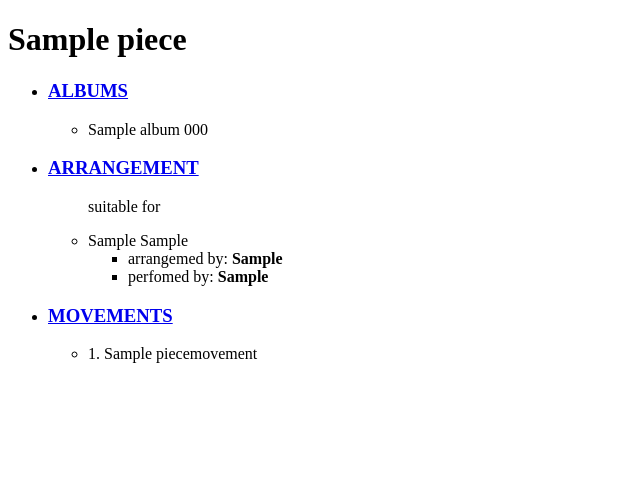
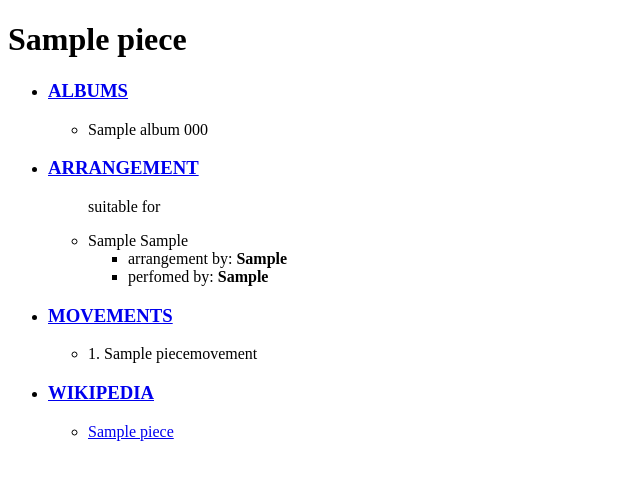
Before and after one commit to VladoKundrat/bachelor_thesis_project, a Django app: page /janacek/piece/detail/1/ in a window 1280 px wide. Shown: the top 480 px of the page, without its empty margins (0-640 px from the left). Run offline with Django 3.2, Linux system fonts and the light colour scheme; tables that the repository leaves empty hold one stand-in row (values such as "Sample post").

Commit message:
Last commit

```diff
--- a/bachelor_thesis/urls.py
+++ b/bachelor_thesis/urls.py
@@ -16,6 +16,8 @@ Including another URLconf
 from django.conf.urls import include, url
 from django.contrib import admin
 
+admin.site.site_header = 'Database of recordings of Janacek\'s works'
+
 urlpatterns = [
     url(r'^admin/', include(admin.site.urls)),
     url(r'janacek/', include('database_of_janacek_works.urls'))
--- a/database_of_janacek_works/static/database_of_janacek_works/js/app.js
+++ b/database_of_janacek_works/static/database_of_janacek_works/js/app.js
@@ -1,3 +1,4 @@
+//function initialize DataTables and formatted json into table
 
 $(document).ready(function() {
     var table = $('#piece').DataTable( {
@@ -133,7 +134,6 @@ $(document).ready(function() {
         "processing": true,
         "serverSide": true,
         "dataType": "json",
-        //"ajax": "{% url 'rest_album' %}",
         "ajax": "../rest/album",
         "pageLength": 15,
         "deferRender": true,
@@ -165,6 +165,8 @@ $(document).ready(function() {
     });
 });
 
+//swaps the currently displayed detail for the detail of the specific album/piece
+
 function classFunction(elm) {
         if (elm.indexOf("album") > -1){
             var n = elm.lastIndexOf('_');
@@ -186,6 +188,7 @@ function classFunction(elm) {
         })
     }
 
+//Display of the detail
 
 $(document).ready(function() {
     if(window.location.href.indexOf("piece") > -1){
--- a/database_of_janacek_works/templates/database_of_janacek_works/album_detail.html
+++ b/database_of_janacek_works/templates/database_of_janacek_works/album_detail.html
@@ -1,3 +1,5 @@
+{#template generating content of album detail#}
+
 {% load static %}
 
 <!DOCTYPE html>
--- a/database_of_janacek_works/templates/database_of_janacek_works/piece.html
+++ b/database_of_janacek_works/templates/database_of_janacek_works/piece.html
@@ -17,7 +17,6 @@
     <ul>
         <li><a href='/janacek/piece' class="selected">Piece</a></li>
         <li><a href="/janacek/album/">Albums</a></li>
-        {% comment %}<li><a href="/janacek/arrangement/">Arrangements</a></li>{% endcomment %}
     </ul>
 </div>
 
--- a/database_of_janacek_works/templates/database_of_janacek_works/piece_detail.html
+++ b/database_of_janacek_works/templates/database_of_janacek_works/piece_detail.html
@@ -1,3 +1,5 @@
+{#template generating content of piece detail#}
+
 {% load static %}
 
 <!DOCTYPE html>
@@ -15,7 +17,6 @@
 <body>
 
 <h1>{{ piece.cz_title }}</h1>
-
 
 <div class="ul_container">
     <ul class="mainnav" id="nav">
@@ -41,7 +42,7 @@
                     {% for arrangement in piece.arrangement_set.all %}
                         <li>{{ arrangement.suitable_for }} {{ arrangement.arrangemet_for }}</li>
                         <ul>
-                            <li>arrangemed by: <b>{{ arrangement.arrangemet_by }}</b></li>
+                            <li>arrangement by: <b>{{ arrangement.arrangemet_by }}</b></li>
                             <li>perfomed by: <b>{{ arrangement.perfomr_by }}</b></li>
                         </ul>
                         <p></p>
@@ -61,6 +62,21 @@
                 {% endif %}
             </ul>
         </li>
+
+        <li><a href="javascript:void(0)"><h3>WIKIPEDIA</h3></a>
+            <ul class="subnav" id="sub1">
+                {% if piece.wiki == "link" %}
+                    <li>No link</li>
+                {% else %}
+                    {% if not piece.en_title %}
+                        <li><a href="{{ piece.wiki }} " target="_blank">{{ piece.cz_title }}</a></li>
+                    {% else %}
+                        <li><a href="{{ piece.wiki }} " target="_blank">{{ piece.en_title }}</a></li>
+                    {% endif %}
+                {% endif %}
+            </ul>
+        </li>
+
     </ul>
 </div>
 </body>
--- a/database_of_janacek_works/views.py
+++ b/database_of_janacek_works/views.py
@@ -27,7 +27,6 @@ class PieceJson(BaseDatatableView):
        # The model we're going to show
        model = Piece
 
-
        #define the columns that will be returned
        columns = ['piece_id', 'cz_title', 'en_title', 'jw_catalogue_number_part_I', 'time_of_composition', 'date_of_premiere',
                   'place_of_premiere', 'compose_for', 'number_of_movement', 'wiki']
@@ -36,7 +35,7 @@ class PieceJson(BaseDatatableView):
        order_columns = ['piece_id', 'cz_title', 'en_title', 'jw_catalogue_number_part_I', 'time_of_composition', 'date_of_premiere',
                         'place_of_premiere', 'compose_for', 'number_of_movement', 'wiki']
 
-       # set max limit of records returned, this is used to protect our site if someone tries to attack our site and make it return huge amount of data
+       # set max limit of records returned
        max_display_length = 300
 
        def render_column(self, row, column):
```
Also changed, not shown: 1 other file.
